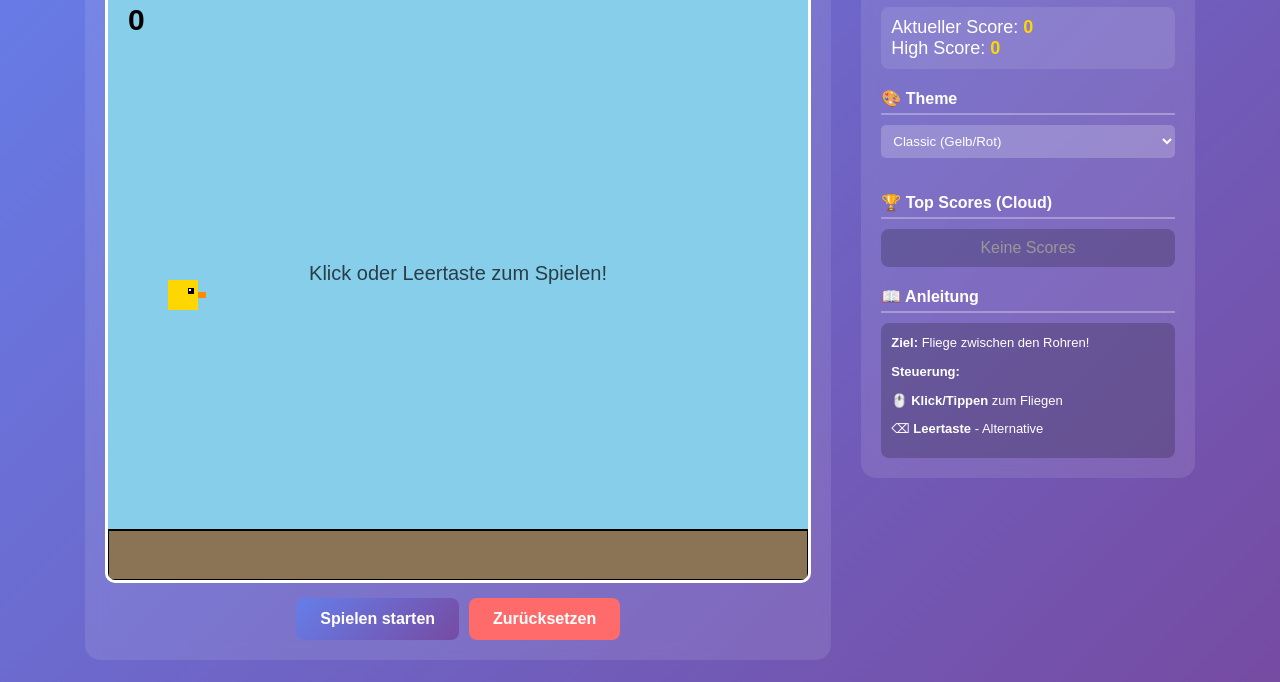
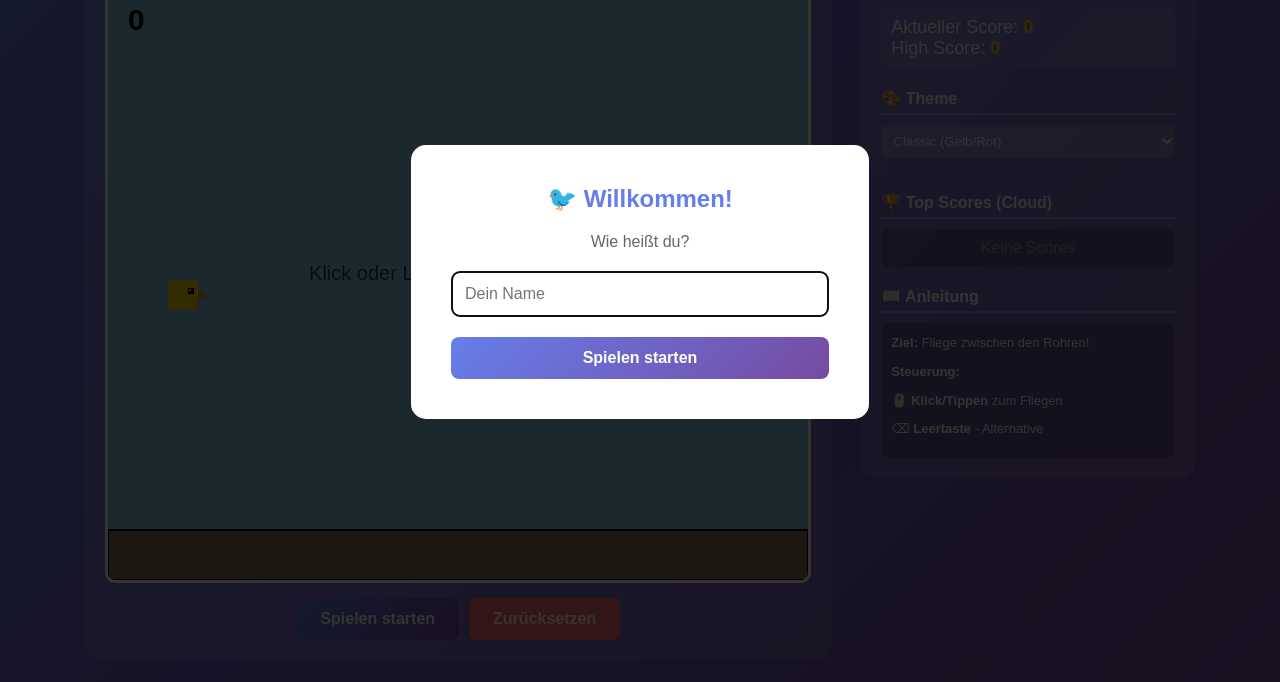
Before and after one commit to RS-831/faggi-bird, a website: page index.html in a window 1280 px wide. Shown: the part 118-800 px from the top of the page. Drawn offline with Linux system fonts and the light colour scheme; no server answers.

Commit message:
Add files via upload

```diff
--- a/index.html
+++ b/index.html
@@ -763,7 +763,14 @@
 
         document.getElementById('highScore').textContent = gameState.highScore;
         document.getElementById('themeSelect').value = gameState.currentTheme;
-        document.getElementById('nameDialogModal').style.display = 'none';
+
+        // Wenn noch kein Name gespeichert, gleich Dialog zeigen
+        if (!localStorage.getItem('playerName')) {
+            document.getElementById('nameDialogModal').style.display = 'flex';
+            document.getElementById('nameDialogInput').focus();
+        } else {
+            document.getElementById('nameDialogModal').style.display = 'none';
+        }
 
         draw();
         updateLeaderboardDisplay();
```
